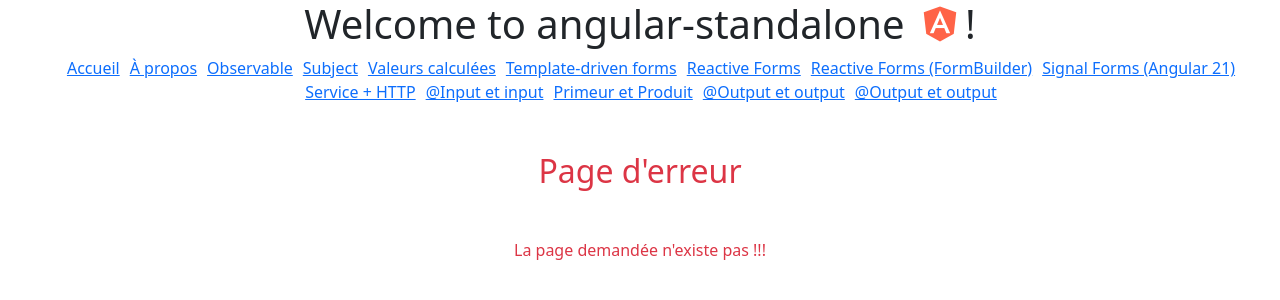
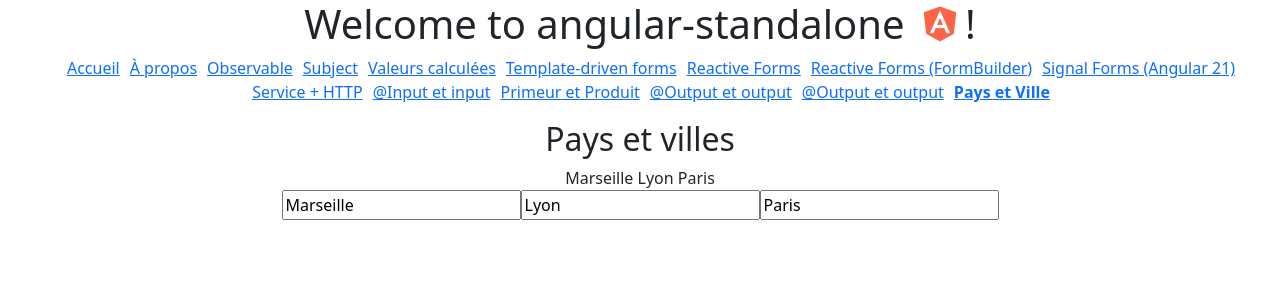
Before and after one commit to thalesalexcin/angular-standalone, an Angular app: page /pays in a window 1280 px wide. Before the commit this address led to /not-found. Shown: the top 300 px of the page. Built offline with nearby package versions, Linux system fonts and the light colour scheme.

Commit message:
Pays Ville exercice, premiere solution

```diff
--- a/src/app/app.routes.ts
+++ b/src/app/app.routes.ts
@@ -20,6 +20,7 @@ import { PereComponent } from './components/pere/pere';
 import { PrimeurComponent } from './components/primeur/primeur';
 import { ParentComponent } from './components/parent/parent';
 import { ClavierComponent } from './components/clavier/clavier';
+import { PaysComponent } from './components/pays/pays';
 
 export const routes: Routes = [
   { path: '', component: HomeComponent },
@@ -43,6 +44,7 @@ export const routes: Routes = [
   { path: 'primeur', component: PrimeurComponent },
   { path: 'parent', component: ParentComponent },
   { path: 'clavier', component: ClavierComponent },
+  { path: 'pays', component: PaysComponent },
 
   //{ path: '**', component: NotFoundComponent },
   { path: 'not-found', component: NotFoundComponent },
--- a/src/app/components/menu/menu.html
+++ b/src/app/components/menu/menu.html
@@ -43,5 +43,8 @@
     <li routerLinkActive="active">
       <a routerLink="/clavier">@Output et output</a>
     </li>
+    <li routerLinkActive="active">
+      <a routerLink="/pays">Pays et Ville</a>
+    </li>
   </ul>
 </nav>
--- /dev/null
+++ b/src/app/components/pays/pays.html
@@ -0,0 +1,11 @@
+<h2>Pays et villes</h2>
+<div>
+  @for (item of villes; track $index) {
+    {{ item }}
+  }
+</div>
+<div>
+  @for (item of villes; track $index) {
+    <app-ville [value]="item" (valueOutput)="onVilleValueChanged($event, $index)" />
+  }
+</div>
--- /dev/null
+++ b/src/app/components/pays/pays.ts
@@ -0,0 +1,15 @@
+import { Component } from '@angular/core';
+import { VilleComponent } from '../ville/ville';
+
+@Component({
+  selector: 'app-pays',
+  imports: [VilleComponent],
+  templateUrl: './pays.html',
+  styleUrl: './pays.css',
+})
+export class PaysComponent {
+  villes = ['Marseille', 'Lyon', 'Paris'];
+  onVilleValueChanged(newValue: string, index: number) {
+    this.villes[index] = newValue;
+  }
+}
--- /dev/null
+++ b/src/app/components/ville/ville.html
@@ -0,0 +1 @@
+<input type="text" [value]="value()" (input)="onValueInput($event)" />
--- /dev/null
+++ b/src/app/components/ville/ville.ts
@@ -0,0 +1,16 @@
+import { Component, input, output } from '@angular/core';
+
+@Component({
+  selector: 'app-ville',
+  imports: [],
+  templateUrl: './ville.html',
+  styleUrl: './ville.css',
+})
+export class VilleComponent {
+  value = input.required<string>();
+  valueOutput = output<string>();
+  onValueInput(event: Event) {
+    let newValue = (event.target as HTMLInputElement).value;
+    this.valueOutput.emit(newValue);
+  }
+}
```
Also changed, not shown: src/app/components/pays/pays.css (added), src/app/components/ville/ville.css (added), 2 other files (tests, documents, lock files or other folders).
